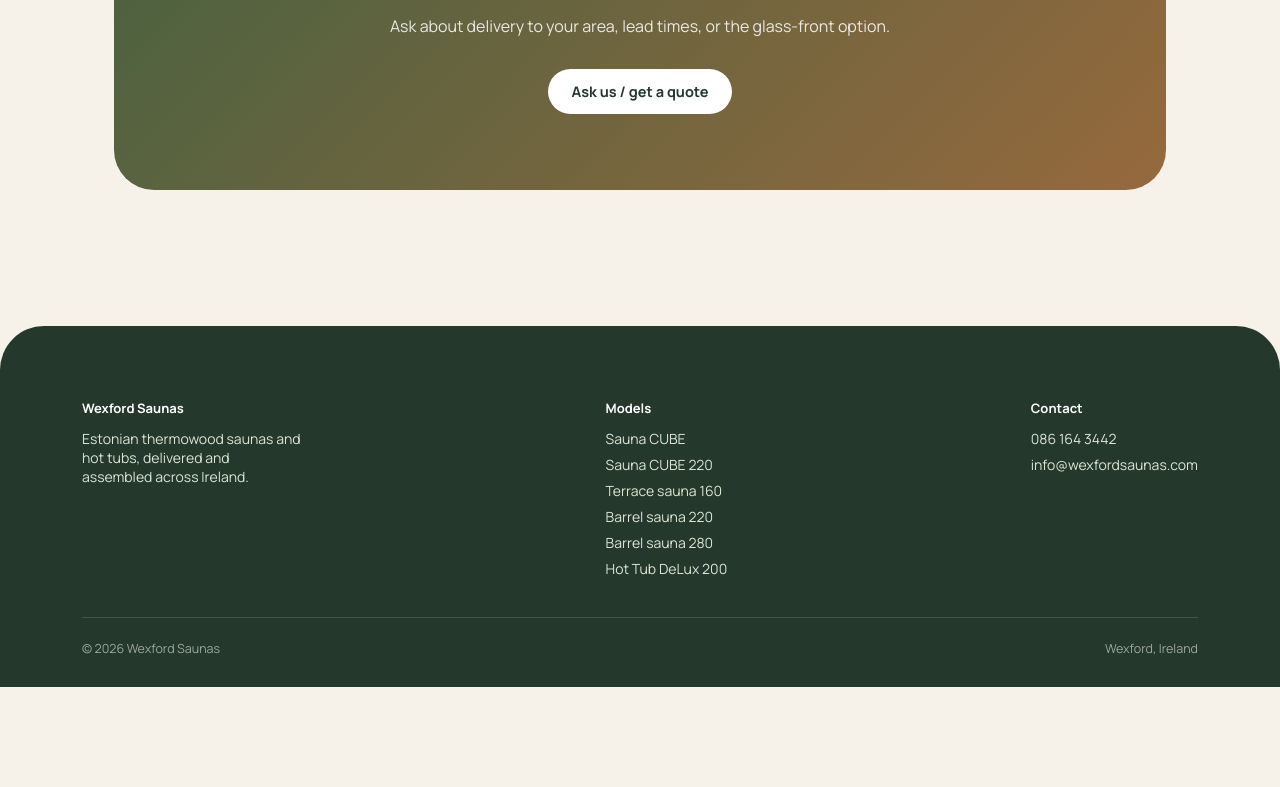
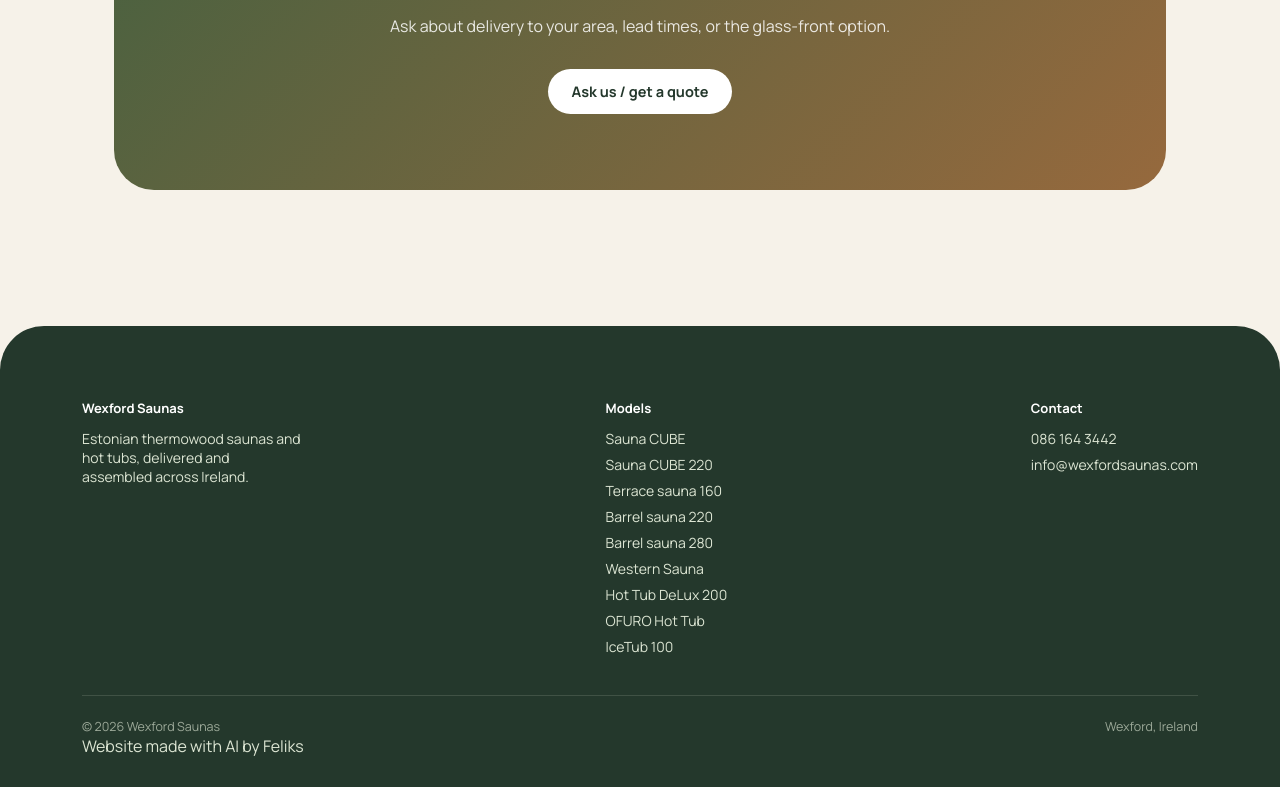
Before and after one commit to feliksst-16A/wexford, a plain HTML site: page sauna-cube.html in a window 1280 px wide. Shown: the part 1236-2023 px from the top of the page. Before the commit the page ends 1923 px from the top, so only its background shows below. Drawn offline with nearby package versions, Linux system fonts and the light colour scheme.

Commit message:
Update sauna-cube.html

```diff
--- a/sauna-cube.html
+++ b/sauna-cube.html
@@ -38,16 +38,21 @@
     <div class="nav-links">
       <a href="index.html">Home</a>
       <div class="nav-dropdown" id="nav-dropdown">
-        <button type="button" id="nav-dropdown-toggle" class="active">Saunas
+        <button type="button" id="nav-dropdown-toggle" class="active">Products
           <svg class="caret" viewBox="0 0 24 24" fill="none" stroke-linecap="round" stroke-linejoin="round"><path d="M6 9l6 6 6-6"/></svg>
         </button>
         <div class="nav-dropdown-panel" id="nav-dropdown-panel">
+          <div class="dd-group">Saunas</div>
           <a href="sauna-cube.html" class="active">Sauna CUBE <span class="dd-price">€4,500</span></a>
           <a href="sauna-cube-220.html">Sauna CUBE 220 <span class="dd-price">€6,100</span></a>
           <a href="terrace-160.html">Terrace sauna 160 <span class="dd-price">€4,100</span></a>
           <a href="barrel-220.html">Barrel sauna 220 <span class="dd-price">€5,500</span></a>
           <a href="barrel-280.html">Barrel sauna 280 <span class="dd-price">from €7,800</span></a>
+          <a href="western-sauna.html">Western Sauna <span class="dd-price">€7,000</span></a>
+          <div class="dd-group">Hot tubs &amp; ice baths</div>
           <a href="hot-tub-200.html">Hot Tub DeLux 200 <span class="dd-price">€5,200</span></a>
+          <a href="ofuro-hot-tub.html">OFURO Hot Tub <span class="dd-price">€3,850</span></a>
+          <a href="icetub-100.html">IceTub 100 <span class="dd-price">€1,650</span></a>
         </div>
       </div>
       <a href="contact.html">Contact</a>
@@ -111,8 +116,12 @@
           <div><a href="terrace-160.html" style="color:var(--sage);">Terrace sauna 160</a></div>
           <div><a href="barrel-220.html" style="color:var(--sage);">Barrel sauna 220</a></div>
           <div><a href="barrel-280.html" style="color:var(--sage);">Barrel sauna 280</a></div>
+          <div><a href="western-sauna.html" style="color:var(--sage);">Western Sauna</a></div>
           <div><a href="hot-tub-200.html" style="color:var(--sage);">Hot Tub DeLux 200</a></div>
+          <div><a href="ofuro-hot-tub.html" style="color:var(--sage);">OFURO Hot Tub</a></div>
+          <div><a href="icetub-100.html" style="color:var(--sage);">IceTub 100</a></div>
         </div>
+
         <div class="foot-col">
           <h4>Contact</h4>
           <div>086 164 3442</div>
@@ -123,6 +132,7 @@
         <div>© 2026 Wexford Saunas</div>
         <div>Wexford, Ireland</div>
       </div>
+      <div class="foot-credit"><a href="mailto:feliksst@gmail.com">Website made with AI by Feliks</a></div>
     </div>
   </footer>
 <script src="script.js" defer></script>
```
